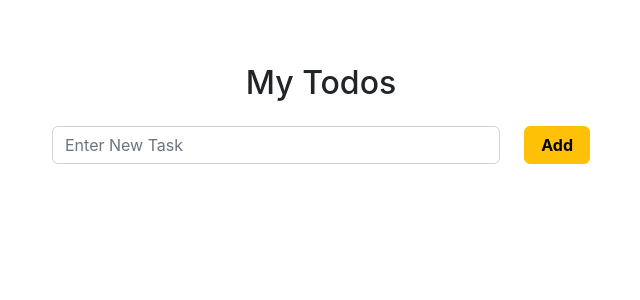
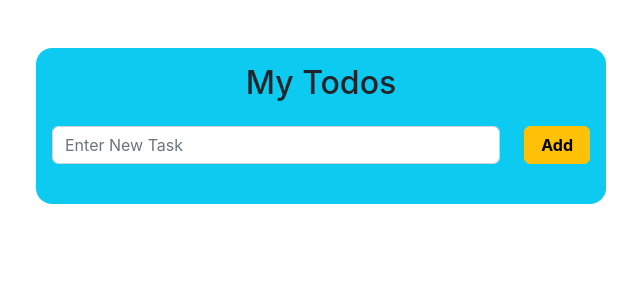
Before and after one commit to brs14shn/react_todo-app, a React (Create React App) app: page / in a window 1280 px wide. Shown: the top 300 px of the page, without its empty margins (319-959 px from the left). Built offline with nearby package versions, Linux system fonts and the light colour scheme; the HTML template or start-up script is replaced by a standard one.

Commit message:
app.js updated

```diff
--- a/src/App.js
+++ b/src/App.js
@@ -56,7 +56,7 @@ useEffect(() => {
   return (
     <div className="container fluid">
       <div className='row'>
-        <div className='col-sm-6 mx-auto bg-white rounded-4 p-3 mt-5'>
+        <div className='col-sm-6 mx-auto bg-info rounded-4 p-3 mt-5'>
           <h2 className='text-center mb-4'>My Todos</h2>
         <div className='d-flex gap-4 mb-4'>
           <input type="text"
```
